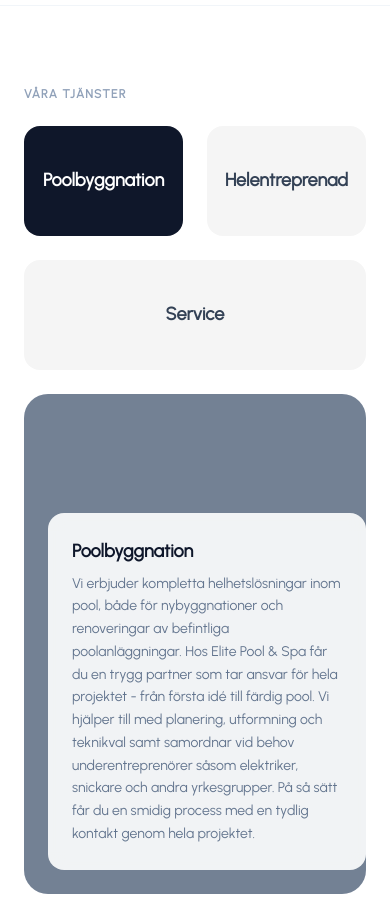
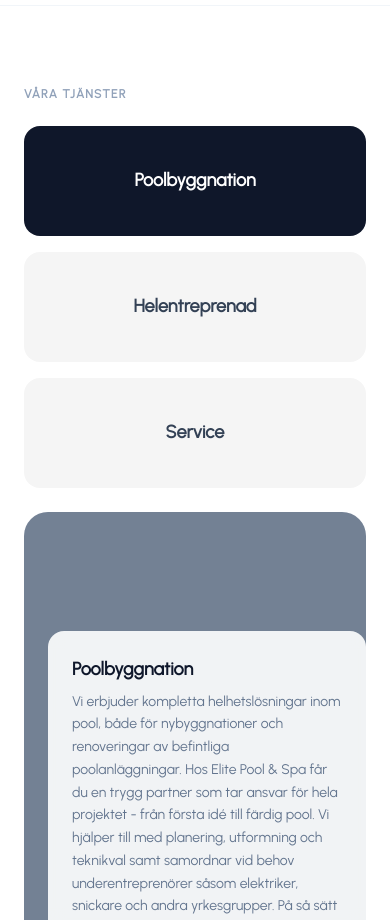
Before and after one commit to Crippejos/poolsite, a Next.js app: page / in a window 390 px wide. Shown: the part 1240-2160 px from the top of the page. Built offline with nearby package versions, Linux system fonts and the light colour scheme.

Commit message:
Fix mobile buttons

```diff
--- a/app/page.tsx
+++ b/app/page.tsx
@@ -143,18 +143,21 @@
       <div className="mx-auto max-w-7xl">
         <p className="text-xs font-semibold uppercase tracking-widest text-slate-400 mb-6">Våra tjänster</p>
 
-       {/* Buttons */}
-        <div style={{ display: "flex", gap: "24px", marginBottom: "24px", flexWrap: "wrap" }}>
+      {/* Buttons */}
+        <div className="flex flex-col sm:flex-row gap-4 mb-6">
           <button onMouseEnter={() => setActive(0)} onClick={() => setActive(0)}
-            style={{ flex: 1, height: "110px", borderRadius: "16px", fontWeight: "bold", fontSize: "18px", cursor: "pointer", border: "none", background: active === 0 ? "#0f172a" : "#f5f5f5", color: active === 0 ? "white" : "#334155" }}>
+            style={{ height: "110px", borderRadius: "16px", fontWeight: "bold", fontSize: "18px", cursor: "pointer", border: "none", background: active === 0 ? "#0f172a" : "#f5f5f5", color: active === 0 ? "white" : "#334155" }}
+            className="w-full sm:flex-1">
             Poolbyggnation
           </button>
           <button onMouseEnter={() => setActive(1)} onClick={() => setActive(1)}
-            style={{ flex: 1, height: "110px", borderRadius: "16px", fontWeight: "bold", fontSize: "18px", cursor: "pointer", border: "none", background: active === 1 ? "#0f172a" : "#f5f5f5", color: active === 1 ? "white" : "#334155" }}>
+            style={{ height: "110px", borderRadius: "16px", fontWeight: "bold", fontSize: "18px", cursor: "pointer", border: "none", background: active === 1 ? "#0f172a" : "#f5f5f5", color: active === 1 ? "white" : "#334155" }}
+            className="w-full sm:flex-1">
             Helentreprenad
           </button>
           <button onMouseEnter={() => setActive(2)} onClick={() => setActive(2)}
-            style={{ flex: 1, height: "110px", borderRadius: "16px", fontWeight: "bold", fontSize: "18px", cursor: "pointer", border: "none", background: active === 2 ? "#0f172a" : "#f5f5f5", color: active === 2 ? "white" : "#334155" }}>
+            style={{ height: "110px", borderRadius: "16px", fontWeight: "bold", fontSize: "18px", cursor: "pointer", border: "none", background: active === 2 ? "#0f172a" : "#f5f5f5", color: active === 2 ? "white" : "#334155" }}
+            className="w-full sm:flex-1">
             Service
           </button>
         </div>
```
